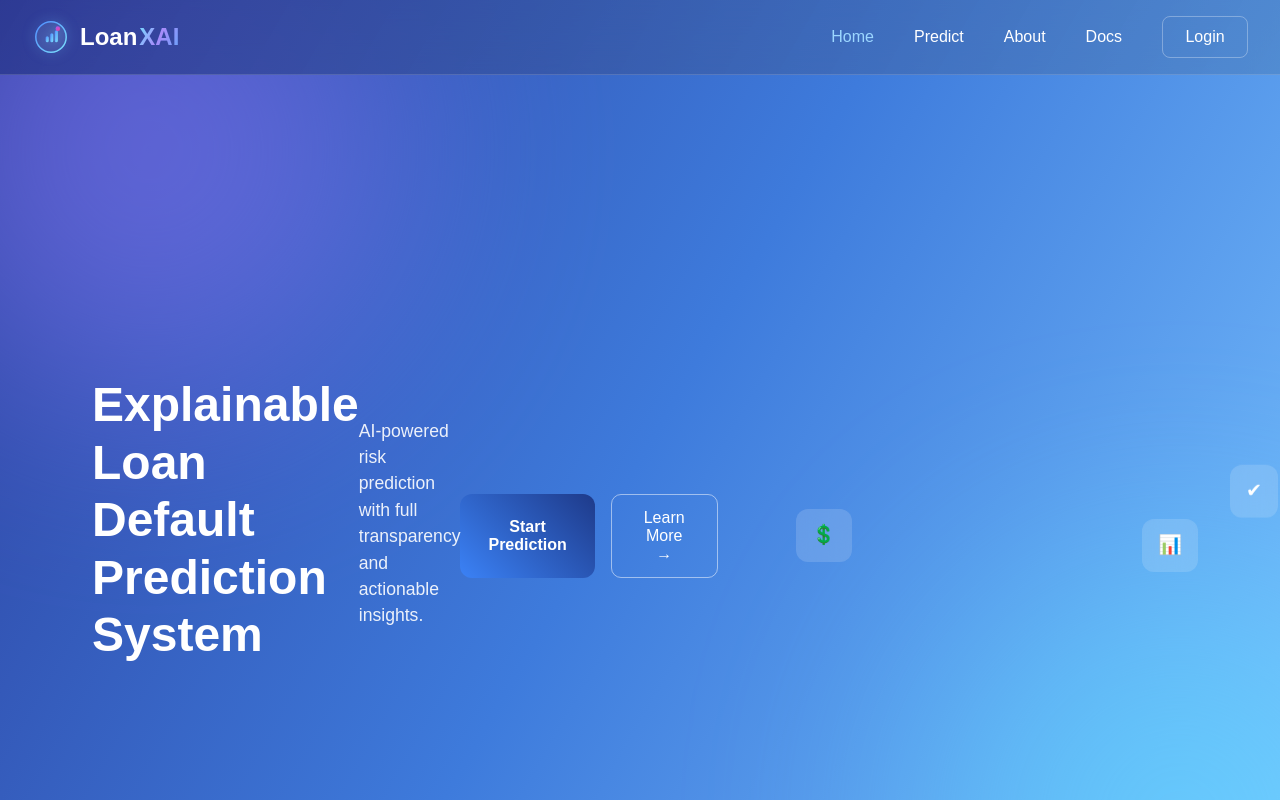
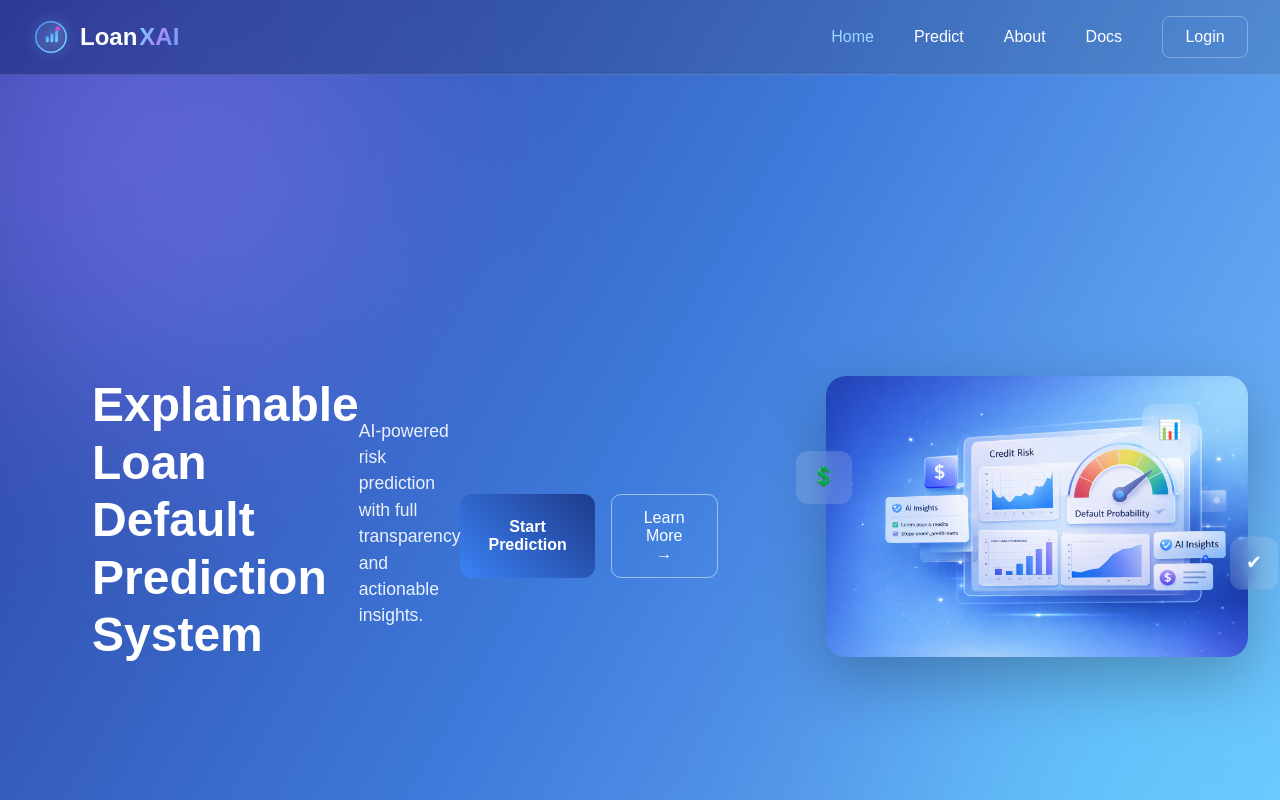
Before and after one commit to akashmhaske2005/loan-default-xai, a React app in the folder frontend/: page / in a window 1280 px wide. Shown: the top 800 px of the page. Built offline with nearby package versions, Linux system fonts and the light colour scheme; the HTML template or start-up script is replaced by a standard one.

Commit message:
Added dashboard.png.

```diff
--- a/frontend/src/components/Hero/Hero.jsx
+++ b/frontend/src/components/Hero/Hero.jsx
@@ -1,5 +1,6 @@
 import React from "react";
 import "./Hero.css";
+import dashboard from "../../assets/images/dashboard.png";
 
 const Hero = () => {
   return (
@@ -39,7 +40,11 @@ const Hero = () => {
         {/* RIGHT DASHBOARD IMAGE */}
         <div className="hero-image-wrapper">
 
-
+          <img
+            src={dashboard}
+            alt="Dashboard"
+            className="hero-dashboard"
+          />
 
           {/* Floating Cards */}
           <div className="floating-card card1">
```
Also changed, not shown: frontend/src/assets/images/dashboard.png (added), 1 other file (tests, documents, lock files or other folders).
